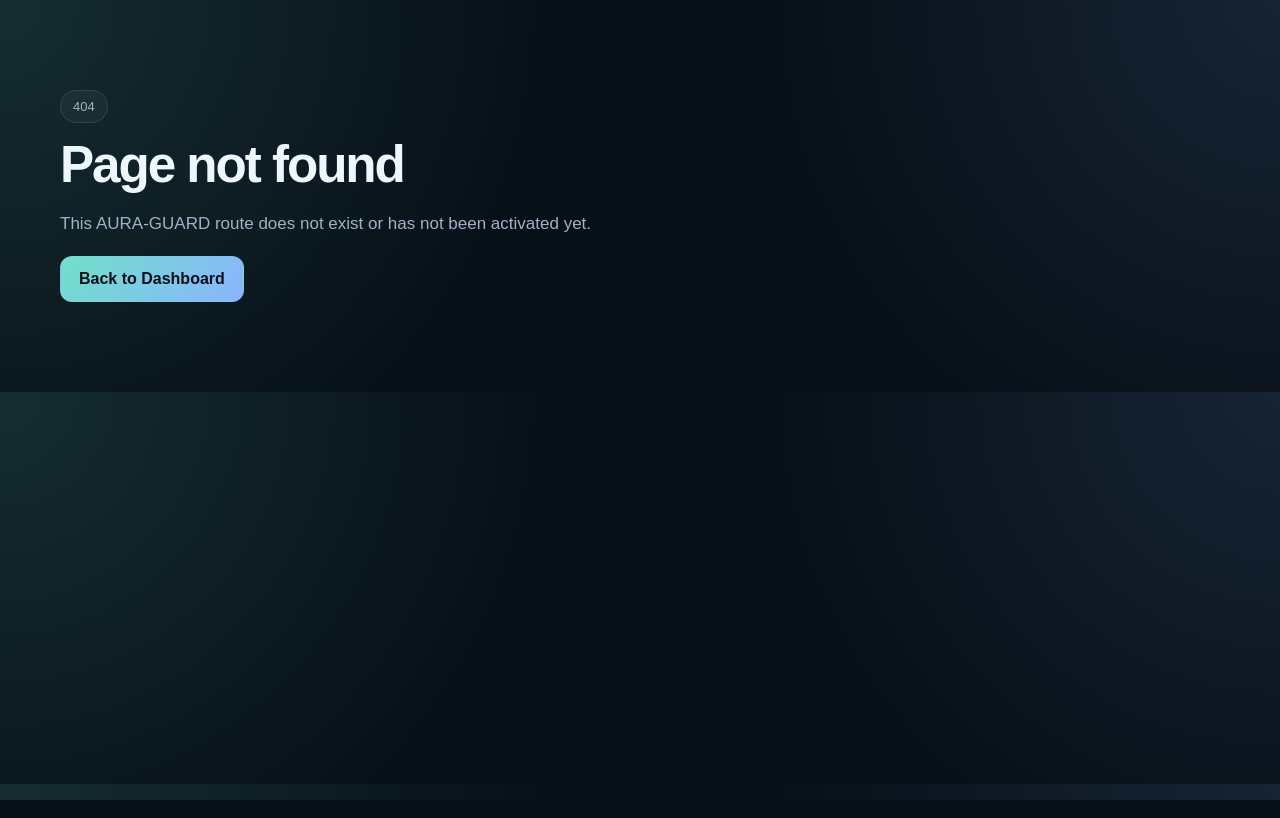
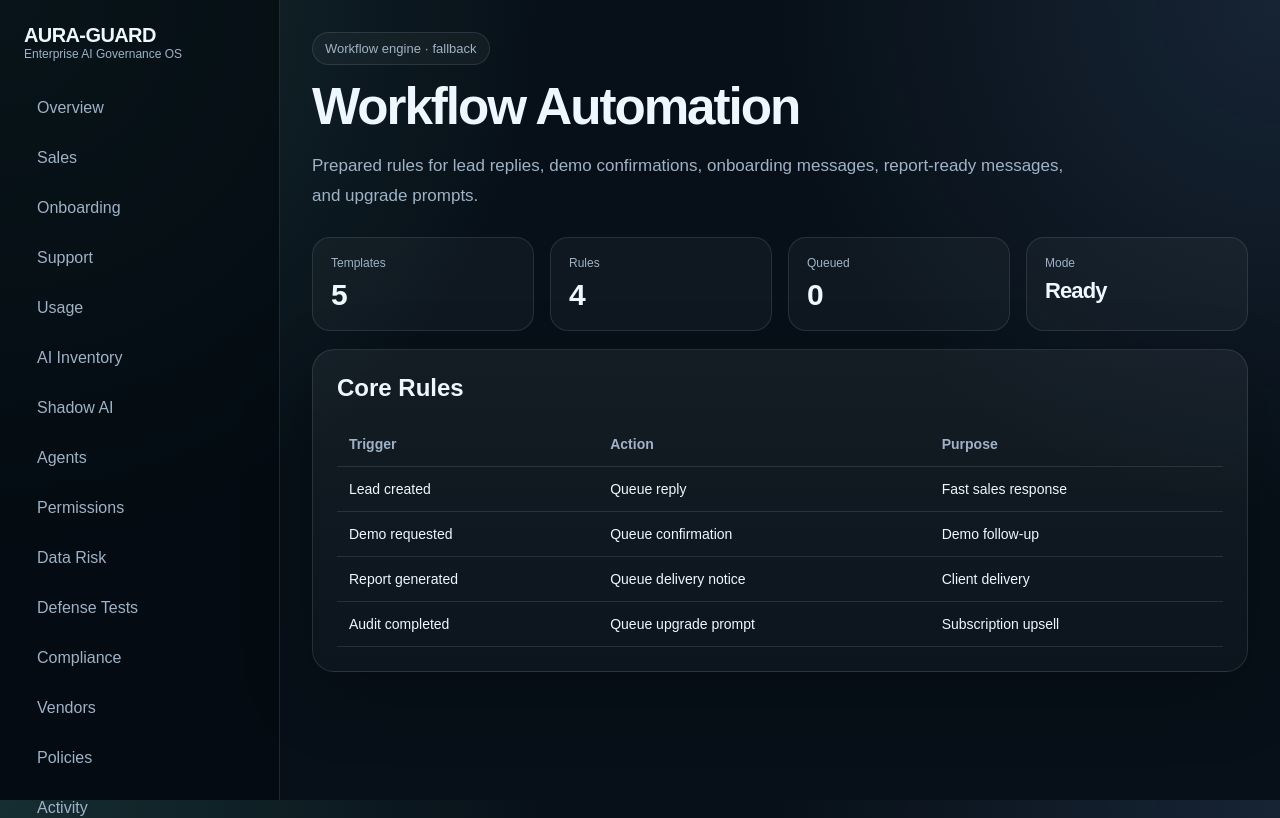
Before and after one commit to bisniskhusus019-hub/aura-guard-enterprise-os, a Next.js app: page /dashboard/workflow in a window 1280 px wide. Before the commit this address had no page. Shown: the top 818 px of the page. Built offline with nearby package versions, Linux system fonts and the light colour scheme; no server answers.

Commit message:
Add workflow automation dashboard page

```diff
--- /dev/null
+++ b/app/dashboard/workflow/page.tsx
@@ -0,0 +1,34 @@
+import { DashboardShell } from "@/components/dashboard-shell";
+import { getAutomationSummary } from "@/lib/automation-data";
+
+export default async function WorkflowPage() {
+  const data = await getAutomationSummary();
+
+  return (
+    <DashboardShell activeHref="/dashboard/workflow">
+      <div>
+        <div className="badge">Workflow engine · {data.source}</div>
+        <h1 className="section-title" style={{ marginTop: 16 }}>Workflow Automation</h1>
+        <p className="section-copy">Prepared rules for lead replies, demo confirmations, onboarding messages, report-ready messages, and upgrade prompts.</p>
+        <div className="metric-grid" style={{ marginTop: 26, marginBottom: 18 }}>
+          <div className="metric-card"><div className="metric-label">Templates</div><div className="metric-value">{data.templates}</div></div>
+          <div className="metric-card"><div className="metric-label">Rules</div><div className="metric-value">{data.automationRules}</div></div>
+          <div className="metric-card"><div className="metric-label">Queued</div><div className="metric-value">{data.queuedNotifications}</div></div>
+          <div className="metric-card"><div className="metric-label">Mode</div><div className="metric-value" style={{ fontSize: 22 }}>Ready</div></div>
+        </div>
+        <div className="card" style={{ padding: 24 }}>
+          <h2 style={{ marginTop: 0 }}>Core Rules</h2>
+          <table>
+            <thead><tr><th>Trigger</th><th>Action</th><th>Purpose</th></tr></thead>
+            <tbody>
+              <tr><td>Lead created</td><td>Queue reply</td><td>Fast sales response</td></tr>
+              <tr><td>Demo requested</td><td>Queue confirmation</td><td>Demo follow-up</td></tr>
+              <tr><td>Report generated</td><td>Queue delivery notice</td><td>Client delivery</td></tr>
+              <tr><td>Audit completed</td><td>Queue upgrade prompt</td><td>Subscription upsell</td></tr>
+            </tbody>
+          </table>
+        </div>
+      </div>
+    </DashboardShell>
+  );
+}
```
